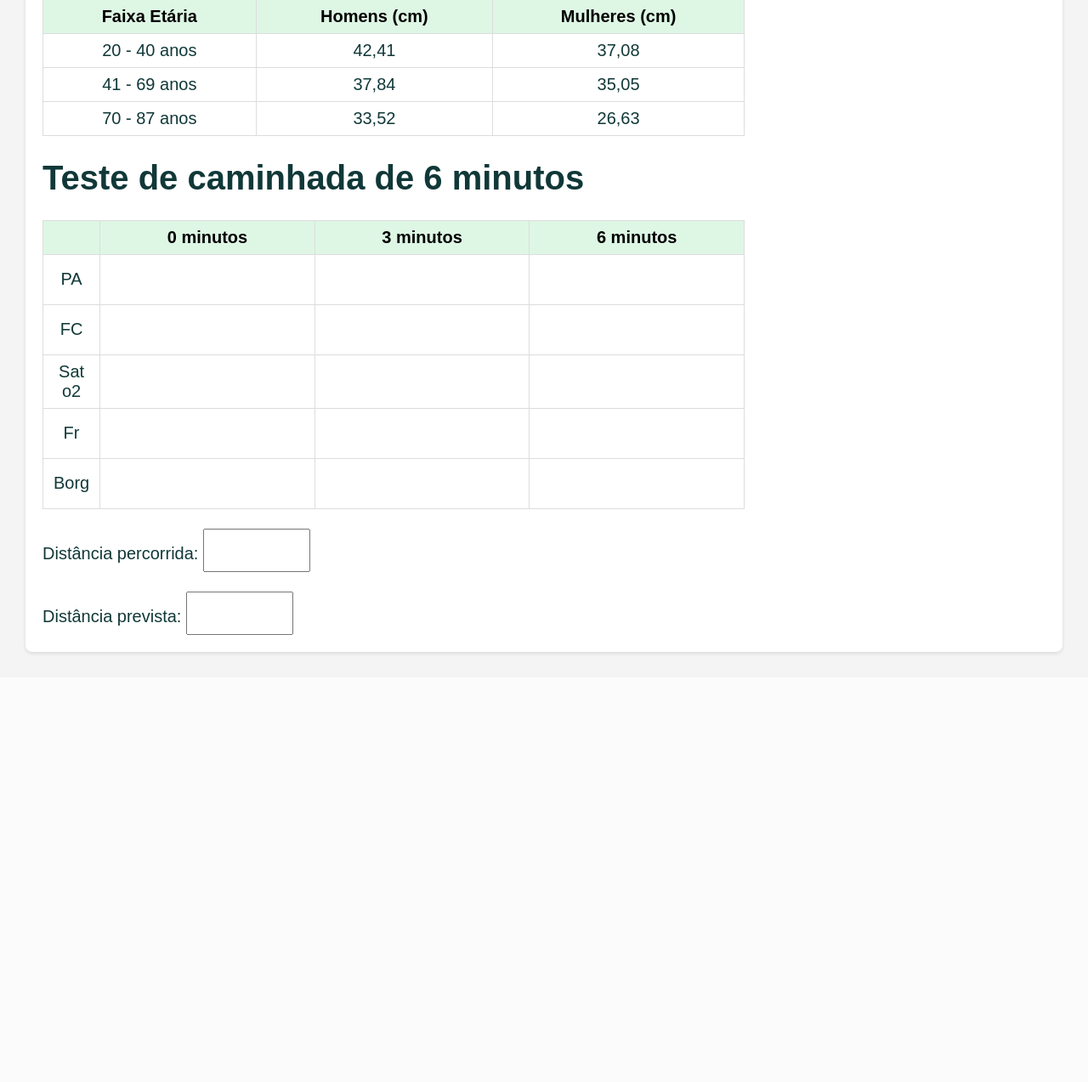
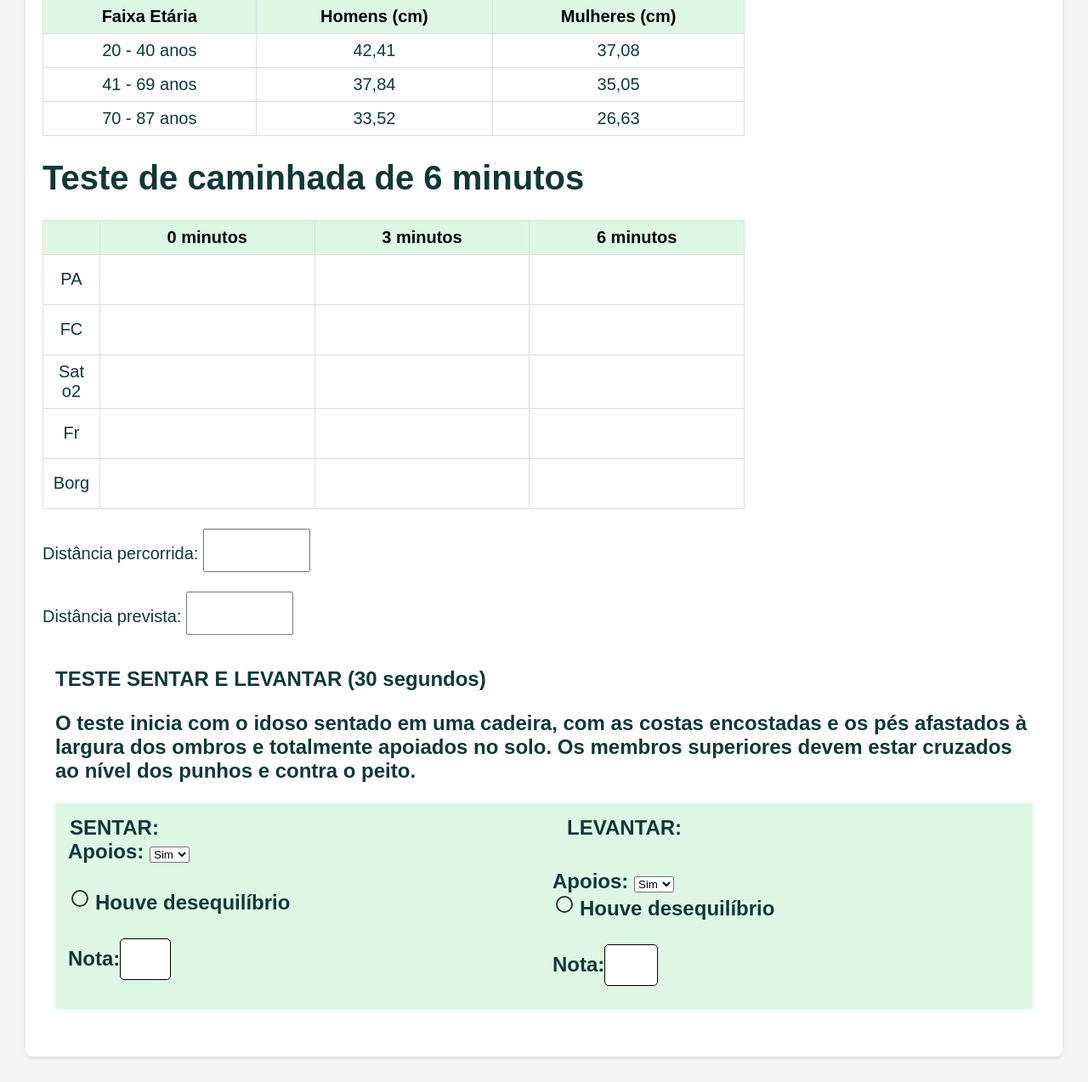
Before and after one commit to Kennedy-klam/Fisio-Digital, a PHP site: page /Fisio_Digital/TAF/index.html in a window 1280 px wide. Shown: the part 865-2138 px from the top of the page at 85% size. Before the commit the page ends 1636 px from the top, so only its background shows below. Run offline with PHP 8.4, Linux system fonts and the light colour scheme.

Commit message:
commit
atualização

```diff
--- a/TAF/index.html
+++ b/TAF/index.html
@@ -79,7 +79,7 @@
                 <tr>
                     <td>Fr</td>
                     <td><input type="number" name="Fr-0"></td>
-                    <td><input type="number" name="Fr"></td>
+                    <td><input type="number" name="Fr-03"></td>
                     <td><input type="number" name="Fr-06"></td>
                 </tr>
                 <tr>
@@ -90,12 +90,55 @@
                 </tr>
               </table><br>
           </div>
+          <!--Distância percorrida e prevista-->
           <div>
             <label for="distanciaPercorrida">Distância percorrida:</label>
             <input type="text" id="distanciaPercorrida" name="distanciaPercorrida"><br><br>
             <label for="distanciaPrevista">Distância prevista:</label>
             <input type="text" id="distanciaPrevista" name="distanciaPrevista">
-          </div>
+        </div>
+        <!-- TESTE SENTAR E LEVANTAR-->
+        <br><div class="section-title">TESTE SENTAR E LEVANTAR (30 segundos)
+            <p>O teste inicia com o idoso sentado em uma cadeira, com as costas encostadas e os pés afastados à largura dos ombros e totalmente apoiados no solo. Os membros superiores devem estar cruzados ao nível dos punhos e contra o peito.</p>
+        <div class="column-group">
+            <!--primeira coluna-->
+            <div class="column">
+                <div class="section">
+                    <legend><strong>SENTAR:</strong></legend>
+                    <div>
+                        <label for="apoios-sentar">Apoios:</label>
+                        <select id="apoios-sentar">
+                            <option value="sim">Sim</option>
+                            <option value="nao">Não</option>
+                        </select>
+                    </div><br>
+                    <label><input type="checkbox">Houve desequilíbrio</label><br><br>
+                    <div class="notes">
+                        Nota:
+                        <input type="text" class="notes-input">
+                    </div>
+                </div>
+            </div>
+            <div class="column">
+                <div class="section">
+                    <legend><strong>LEVANTAR:</strong></legend>
+                </div>
+                <div>
+                    <label for="apoios-levantar">Apoios:</label>
+                    <select id="apoios-levantar">
+                        <option value="sim">Sim</option>
+                        <option value="nao">Não</option>
+                    </select>
+                </div>
+                <label><input type="checkbox">Houve desequilíbrio</label><br><br>
+                <div class="notes">
+                    Nota:
+                    <input type="text" class="notes-input">
+                </div>
+            </div>
+        </div>
+        </div>
+
 
         </div>
     <script src="/TAF/script.js"></script>
--- a/TAF/style.css
+++ b/TAF/style.css
@@ -82,3 +82,101 @@ input[type="text"]{
   color: #113838;
 
 }
+.section-title {
+  font-size: 24px;
+  font-weight: bold;
+  padding: 15px;
+  border-radius: 10px;
+  margin-bottom: 20px;
+
+}
+/* Agrupamento das colunas */
+.column-group {
+  display: flex;
+  gap: 20px;
+  background-color: #DEF7E5;
+}
+
+/* Colunas flexíveis */
+.column {
+  flex: 1;
+}
+
+/* Estilo para Fieldset */
+.section {
+  padding: 15px;
+  margin-bottom: 20px;
+
+}
+
+/* Organização em linha */
+.horizontal-group {
+  display: flex;
+  justify-content: space-between;
+  align-items: center;
+  gap: 10px;
+}
+
+.horizontal-group div {
+  flex: 1;
+}
+
+/* Caixa de notas */
+.notes {
+  display: flex;
+  justify-content: flex-start; /* Alinha a nota à esquerda */
+  align-items: center;
+}
+
+.notes label {
+  margin-right: 10px;
+}
+
+.notes-input {
+  width: 50px;
+  height: 30px;
+  text-align: center;
+  border: 1px solid #000;
+  font-weight: bold;
+  border-radius: 5px;
+  background-color: auto;
+}
+
+/* Checkbox e radio */
+input{
+  margin-right: 8px;
+}
+
+a{
+  color: #b3dca8;
+  text-decoration: none;
+}
+input[type="checkbox" ],input[type="radio"] {
+  appearance: none; /* Remove o estilo padrão do checkbox */
+  -webkit-appearance: none;
+  -moz-appearance: none;
+  width: 20px;
+  height: 20px;
+  border: 2px solid #333;
+  border-radius: 50%; /* Faz o checkbox ficar redondo */
+  outline: none;
+  cursor: pointer;
+  position: relative;
+}
+
+/* Estilo para o estado marcado do checkbox */
+input[type="checkbox" ]:checked,input[type="radio"]:checked {
+  background-color: #DEF7E5;
+  border: 2px solid #113838;
+}
+
+input[type="checkbox"]:checked::after,input[type="radio"]:checked::after {
+  content: '';
+  position: absolute;
+  top: 3px;
+  left: 3px;
+  width: 10px;
+  height: 10px;
+  background-color: #4CAF50;
+  border-radius: 50%;
+}
```
